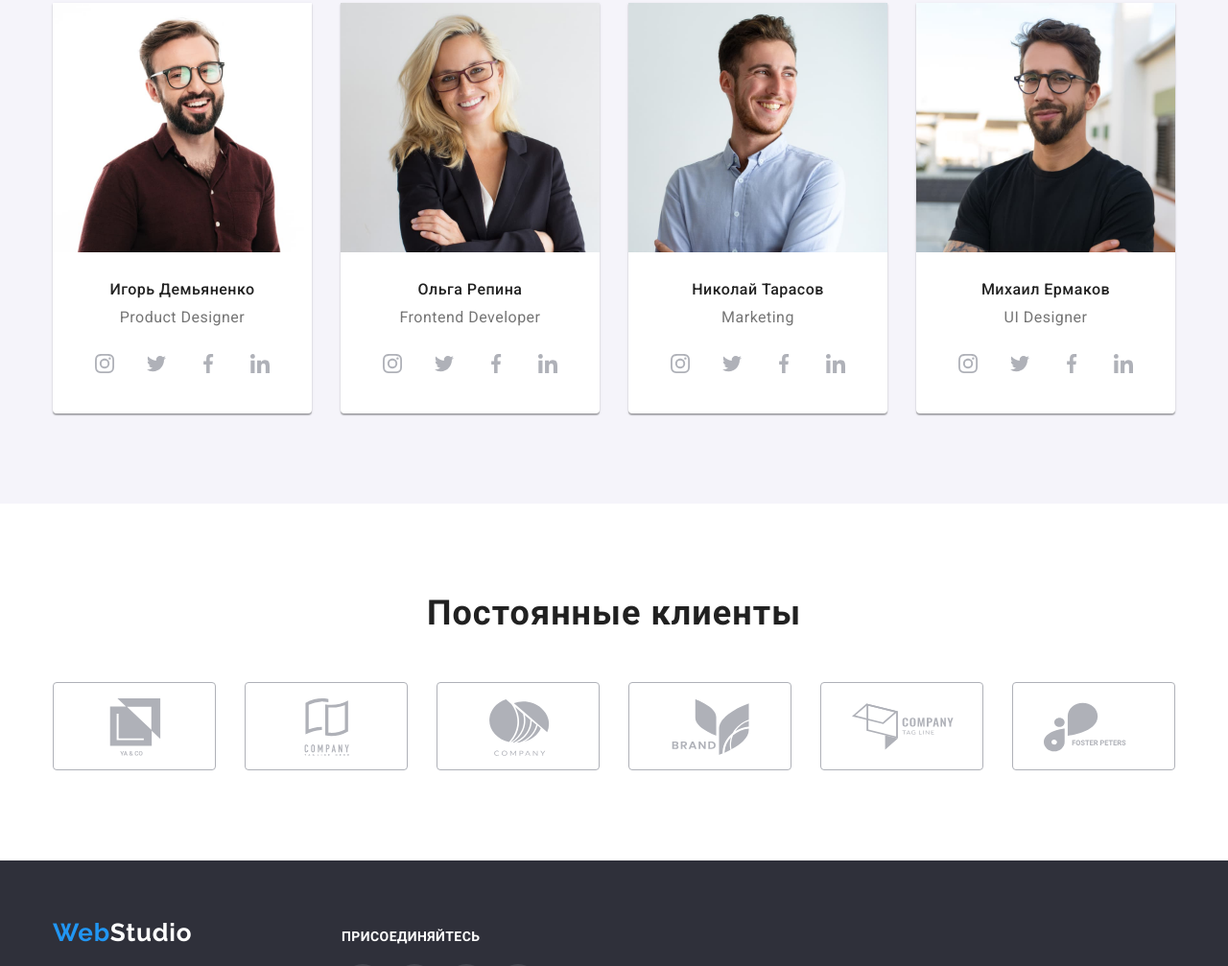
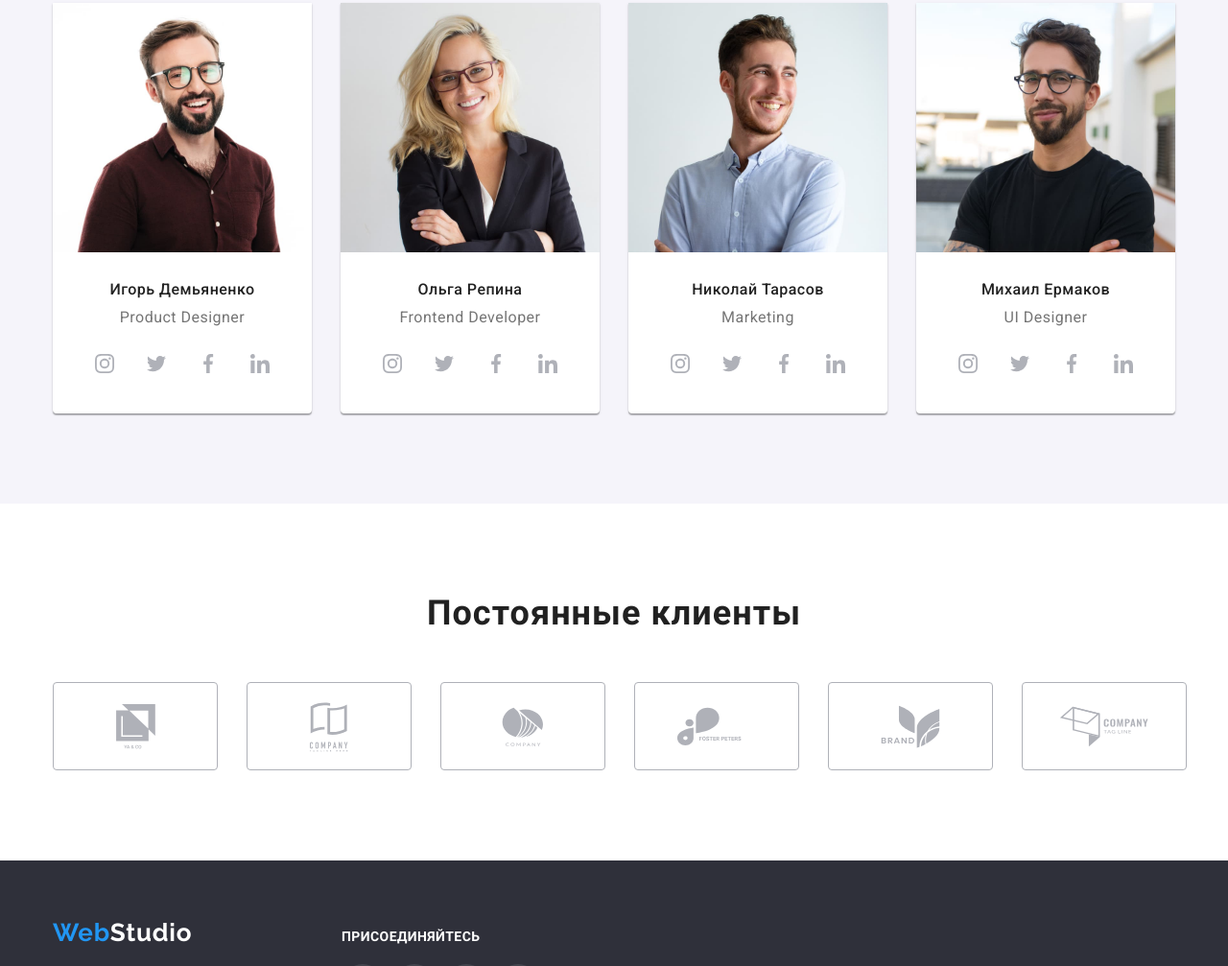
Before and after one commit to ilonashevchuk/goit-markup-hw-04, a plain HTML site: page index.html in a window 1280 px wide. Shown: the part 1793-2800 px from the top of the page at 96% size. Drawn offline with nearby package versions, Linux system fonts and the light colour scheme.

Commit message:
html/css.dz4
Внесла правки.

```diff
--- a/css/styles.css
+++ b/css/styles.css
@@ -168,7 +168,6 @@ img {
 }
 
 .hero {
-  max-width: 1600px;
   padding: 200px 0 200px 0;
   height: 600px;
   background-color: var(--dark-bg-cl);
@@ -198,7 +197,6 @@ img {
 
 .btn {
   display: inline-block;
-  height: 50px;
   min-width: 200px;
   text-align: center;
   cursor: pointer;
@@ -206,6 +204,10 @@ img {
   background-color: var(--accent-text-color);
   /* box-shadow: 0px 4px 4px rgba(0, 0, 0, 0.15); */
   border-radius: 4px;
+}
+
+.btn-studio {
+  height: 50px;
 }
 
 .btn-text {
@@ -432,6 +434,8 @@ img {
 }
 
 .client-list {
+  width: 170px;
+  height: 92px;
   display: inline-flex;
   margin-top: 50px;
   padding: 0;
@@ -442,8 +446,6 @@ img {
 }
 
 .client-item {
-  width: 170px;
-  height: 92px;
   border: 1px solid #afb1b8;
   border-radius: 4px;
 }
@@ -454,28 +456,25 @@ img {
 }
 
 .client-link:hover .client-icon,
-.client-link:hover .client-icon {
+.client-link:focus .client-icon {
   fill: var(--accent-text-color);
 }
 
 .client-link {
   display: inline-flex;
   align-items: center;
+  justify-content: center;
   cursor: pointer;
+  width: 170px;
+  height: 92px;
   padding: 16px 32px;
 }
 
 .client-icon {
-  width: 106px;
-  height: 60px;
-  margin-right: auto;
-  margin-left: auto;
   fill: #afb1b8;
 }
 
 .footer {
-  max-width: 1600px;
-  height: 252px;
   padding-top: 60px;
   padding-bottom: 60px;
   background-color: var(--dark-bg-cl);
--- a/index.html
+++ b/index.html
@@ -53,7 +53,7 @@
       <section class="hero">
         <div class="container hero-container">
           <h1 class="hero-title">Эффективные решения для вашего бизнеса</h1>
-          <button class="btn" type="button">
+          <button class="btn btn-studio" type="button">
             <span class="btn-text">Заказать услугу</span>
           </button>
         </div>
@@ -250,43 +250,43 @@
           <ul class="client-list list-style">
             <li class="client-item">
               <a href="" class="client-link" target="_blank" rel="noopener nereferrer">
-                <svg class="client-icon">
+                <svg class="client-icon" width="41" height="46.7">
                   <use href="./images/icons.svg#icon-group-1"></use>
                 </svg>
               </a>
             </li>
             <li class="client-item">
               <a href="" class="client-link" target="_blank" rel="noopener nereferrer">
-                <svg class="client-icon">
+                <svg class="client-icon" width="40" height="52">
                   <use href="./images/icons.svg#icon-group-2"></use>
                 </svg>
               </a>
             </li>
             <li class="client-item">
               <a href="" class="client-link" target="_blank" rel="noopener nereferrer">
-                <svg class="client-icon">
+                <svg class="client-icon" width="43.46" height="41.18">
                   <use href="./images/icons.svg#icon-group-3"></use>
                 </svg>
               </a>
             </li>
             <li class="client-item">
               <a href="" class="client-link" target="_blank" rel="noopener nereferrer">
-                <svg class="client-icon">
+                <svg class="client-icon" width="84.44" height="40.62">
+                  <use href="./images/icons.svg#icon-group-6"></use>
+                </svg>
+              </a>
+            </li>
+            <li class="client-item">
+              <a href="" class="client-link" target="_blank" rel="noopener nereferrer">
+                <svg class="client-icon" width="62.54" height="45.43">
                   <use href="./images/icons.svg#icon-group-4"></use>
                 </svg>
               </a>
             </li>
             <li class="client-item">
               <a href="" class="client-link" target="_blank" rel="noopener nereferrer">
-                <svg class="client-icon">
+                <svg class="client-icon" width="93.79" height="43.93">
                   <use href="./images/icons.svg#icon-group-5"></use>
-                </svg>
-              </a>
-            </li>
-            <li class="client-item">
-              <a href="" class="client-link" target="_blank" rel="noopener nereferrer">
-                <svg class="client-icon">
-                  <use href="./images/icons.svg#icon-group-6"></use>
                 </svg>
               </a>
             </li>
```
Also changed, not shown: images/icons.svg, 1 other file.
